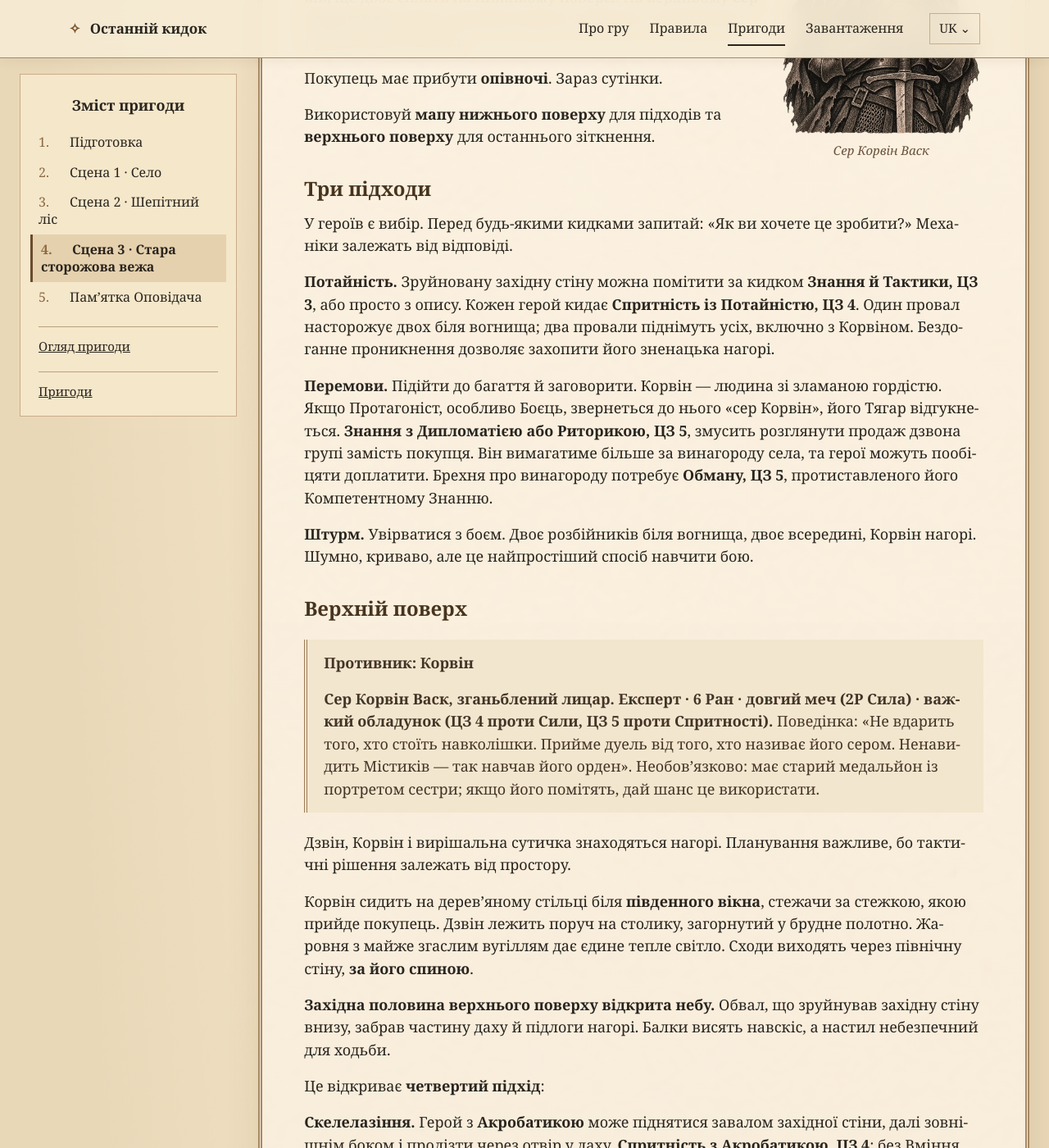
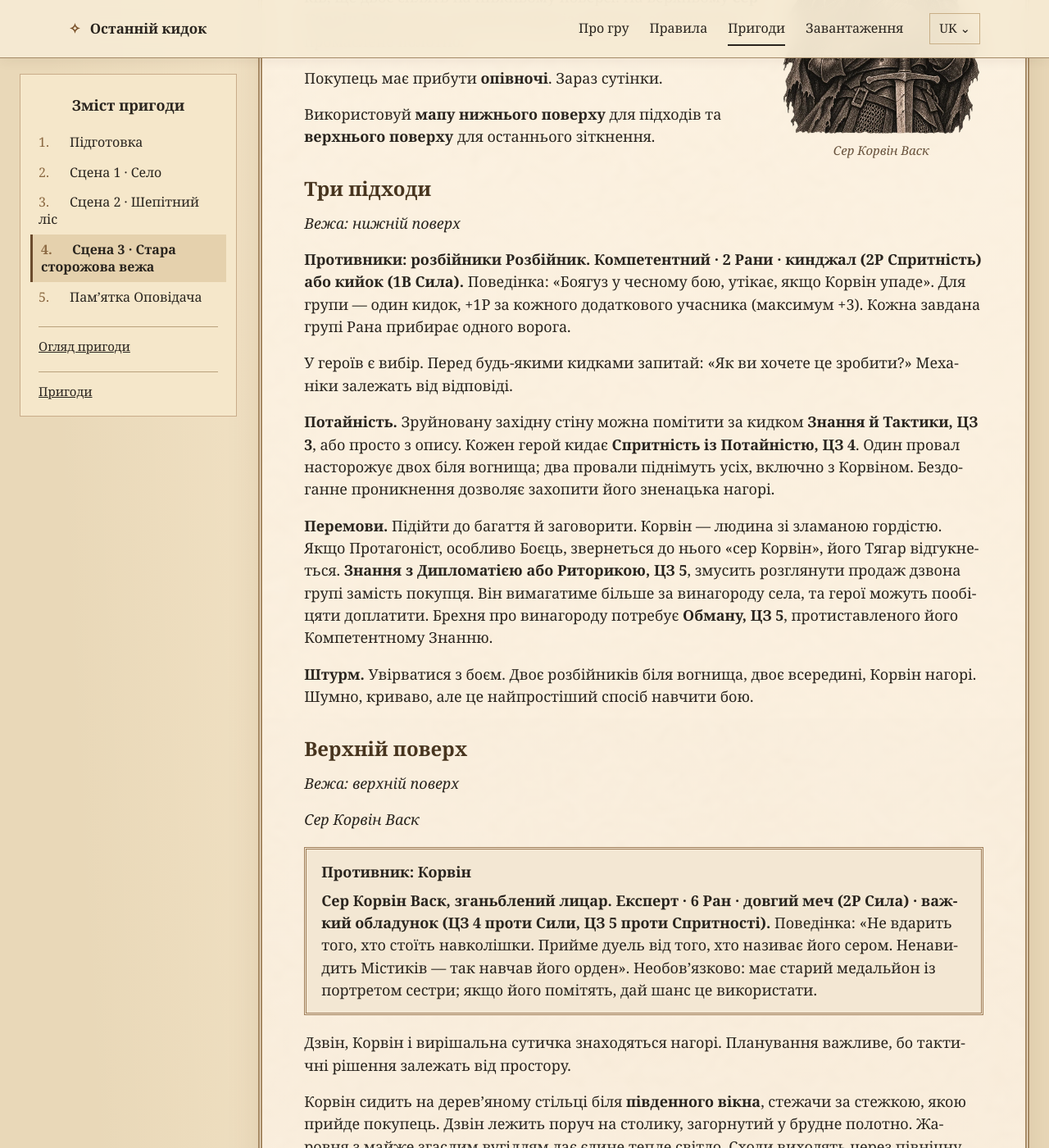
Before and after one commit to jbiscella/at-the-last-throw, a Jekyll site: the page built from docs/uk/adventure/read/04.html, in a window 1280 px wide and 1400 px high, scrolled down 2633 px. Shown: the whole window at 82% size. Built offline with Jekyll 4.4.1, drawn with Linux system fonts in a browser that asks for light colours; some web fonts are replaced.

Commit message:
Preserve Ukrainian encounter-stat blocks and typography in synchronized adventure

```diff
--- a/docs/uk/adventure/read/04.html
+++ b/docs/uk/adventure/read/04.html
@@ -18,15 +18,19 @@ next: "05"
 <p>Покупець має прибути <strong>опівночі</strong>. Зараз сутінки.</p>
 <p>Використовуй <strong>мапу нижнього поверху</strong> для підходів та <strong>верхнього поверху</strong> для останнього зіткнення.</p>
 <h2 id="ux442ux440ux438-ux43fux456ux434ux445ux43eux434ux438">Три підходи</h2>
+<p><span><em>Вежа: нижній поверх</em></span></p>
+<p><strong>Противники: розбійники</strong> <strong>Розбійник.</strong> <strong>Компетентний · 2 Рани · кинджал (2Р Спритність) або кийок (1В Сила).</strong> Поведінка: «Боягуз у чесному бою, утікає, якщо Корвін упаде». Для групи — один кидок, +1Р за кожного додаткового учасника (максимум +3). Кожна завдана групі Рана прибирає одного ворога.</p>
 <p>У героїв є вибір. Перед будь-якими кидками запитай: «Як ви хочете це зробити?» Механіки залежать від відповіді.</p>
 <p><strong>Потайність.</strong> Зруйновану західну стіну можна помітити за кидком <strong>Знання й Тактики, ЦЗ 3</strong>, або просто з опису. Кожен герой кидає <strong>Спритність із Потайністю, ЦЗ 4</strong>. Один провал насторожує двох біля вогнища; два провали піднімуть усіх, включно з Корвіном. Бездоганне проникнення дозволяє захопити його зненацька нагорі.</p>
 <p><strong>Перемови.</strong> Підійти до багаття й заговорити. Корвін — людина зі зламаною гордістю. Якщо Протагоніст, особливо Боєць, звернеться до нього «сер Корвін», його Тягар відгукнеться. <strong>Знання з Дипломатією або Риторикою, ЦЗ 5</strong>, змусить розглянути продаж дзвона групі замість покупця. Він вимагатиме більше за винагороду села, та герої можуть пообіцяти доплатити. Брехня про винагороду потребує <strong>Обману, ЦЗ 5</strong>, протиставленого його Компетентному Знанню.</p>
 <p><strong>Штурм.</strong> Увірватися з боєм. Двоє розбійників біля вогнища, двоє всередині, Корвін нагорі. Шумно, криваво, але це найпростіший спосіб навчити бою.</p>
 <h2 id="ux432ux435ux440ux445ux43dux456ux439-ux43fux43eux432ux435ux440ux445">Верхній поверх</h2>
-<blockquote>
+<p><span><em>Вежа: верхній поверх</em></span></p>
+<p><span><em>Сер Корвін Васк</em></span></p>
+<aside class="hh-stat">
 <p><strong>Противник: Корвін</strong></p>
 <p><strong>Сер Корвін Васк, зганьблений лицар.</strong> <strong>Експерт · 6 Ран · довгий меч (2Р Сила) · важкий обладунок (ЦЗ 4 проти Сили, ЦЗ 5 проти Спритності).</strong> Поведінка: «Не вдарить того, хто стоїть навколішки. Прийме дуель від того, хто називає його сером. Ненавидить Містиків — так навчав його орден». Необов’язково: має старий медальйон із портретом сестри; якщо його помітять, дай шанс це використати.</p>
-</blockquote>
+</aside>
 <p>Дзвін, Корвін і вирішальна сутичка знаходяться нагорі. Планування важливе, бо тактичні рішення залежать від простору.</p>
 <p>Корвін сидить на дерев’яному стільці біля <strong>південного вікна</strong>, стежачи за стежкою, якою прийде покупець. Дзвін лежить поруч на столику, загорнутий у брудне полотно. Жаровня з майже згаслим вугіллям дає єдине тепле світло. Сходи виходять через північну стіну, <strong>за його спиною</strong>.</p>
 <p><strong>Західна половина верхнього поверху відкрита небу.</strong> Обвал, що зруйнував західну стіну внизу, забрав частину даху й підлоги нагорі. Балки висять навскіс, а настил небезпечний для ходьби.</p>
@@ -64,10 +68,10 @@ next: "05"
 <p>Якщо героям дуже важко, один розбійник утікає, щойно проллється кров. Якщо група перемагає надто легко, покупець приходить раніше.</p>
 <h2 id="ux43fux43eux432ux43eux440ux43eux442-ux43fux43eux43aux443ux43fux435ux446ux44c">Поворот — Покупець</h2>
 <p>Якщо група ще біля вежі <strong>опівночі</strong> — б’ється, перемовляється чи вже перемогла, — з лісу виходить самотня фігура в каптурі. Обличчя не видно. <strong>Покупець — представник Порожнього Народу в людській подобі.</strong> Він хоче назавжди змусити дзвін мовчати, а не знищити його. Він несе невеликий мішечок срібла й говорить тим самим неправильним голосом, що лунав біля мосту.</p>
-<blockquote>
+<aside class="hh-stat">
 <p><strong>Противник: покупець</strong></p>
 <p><strong>Покупець (Порожній у людській подобі).</strong> <strong>Експерт · 4 Рани · дотик (1В Диво; при Критичному успіху 2Р та Стан до кінця сцени) · без обладунку.</strong> Поведінка: «Вимовляє неправильні склади. Дерева не відповідають. Замість крові тече сік».</p>
-</blockquote>
+</aside>
 <p>Це <strong>момент вибору</strong>. Герої можуть:</p>
 <ul>
 <li><p><strong>Відмовити й битися.</strong> Дивись характеристики.</p></li>
```
